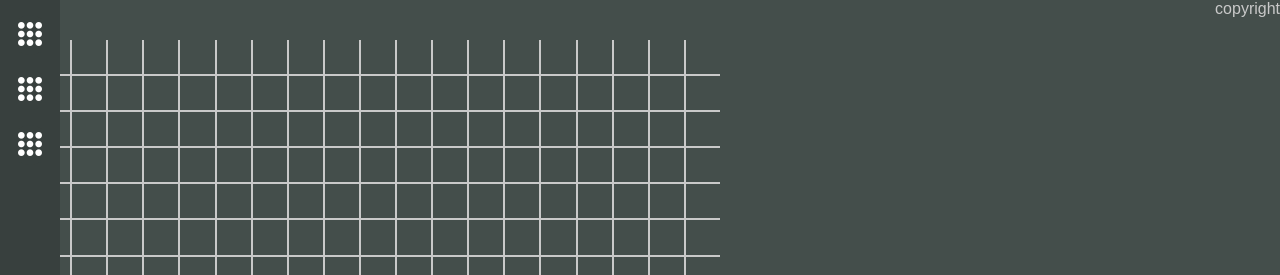
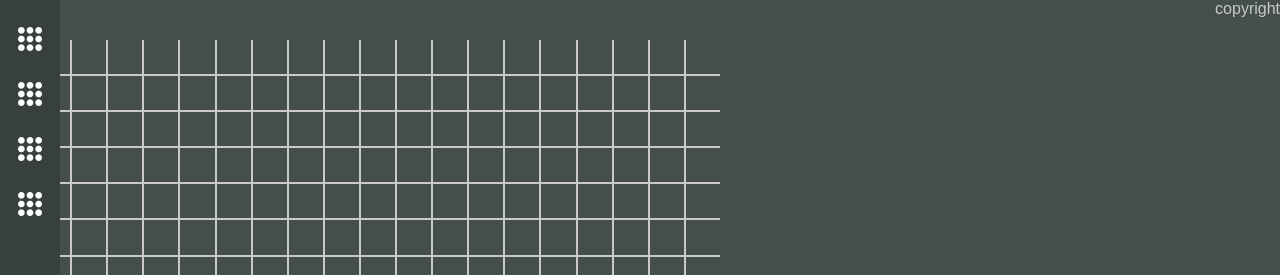
Before and after one commit to gurugu-fcc-projects/FCC_game_of_life, a React (Create React App) app: page / in a window 1280 px wide. Shown: the top 275 px of the page. Built offline with nearby package versions, Linux system fonts and the light colour scheme.

Commit message:
Add another temp icon

```diff
--- a/src/components/Interface.js
+++ b/src/components/Interface.js
@@ -32,6 +32,9 @@ const Interface = ({ isPlaying, startGame, stopGame }) => {
       <button className="interface__button button-3" title="button">
         <i className="interface__icon ion-ios-keypad" />
       </button>
+      <button className="interface__button button-4" title="button">
+        <i className="interface__icon ion-ios-keypad" />
+      </button>
     </div>
   );
 };
--- a/src/scss/partials/_interface.scss
+++ b/src/scss/partials/_interface.scss
@@ -5,8 +5,8 @@
   top: 0;
   left: 0;
   height: 100%;
-  width: 350px;
-  transform: translateX(-290px);
+  width: 550px;
+  transform: translateX(-490px);
   transition: transform 0.4s ease-out;
   background-color: darken(rgb(68, 78, 75), 5%);
   z-index: 10;
@@ -33,15 +33,19 @@
     }
 
     &.button-1 {
-      top: 15px;
+      top: 20px;
       right: 10px;
     }
     &.button-2 {
-      top: 70px;
+      top: 75px;
       right: 10px;
     }
     &.button-3 {
-      top: 125px;
+      top: 130px;
+      right: 10px;
+    }
+    &.button-4 {
+      top: 185px;
       right: 10px;
     }
 
```
